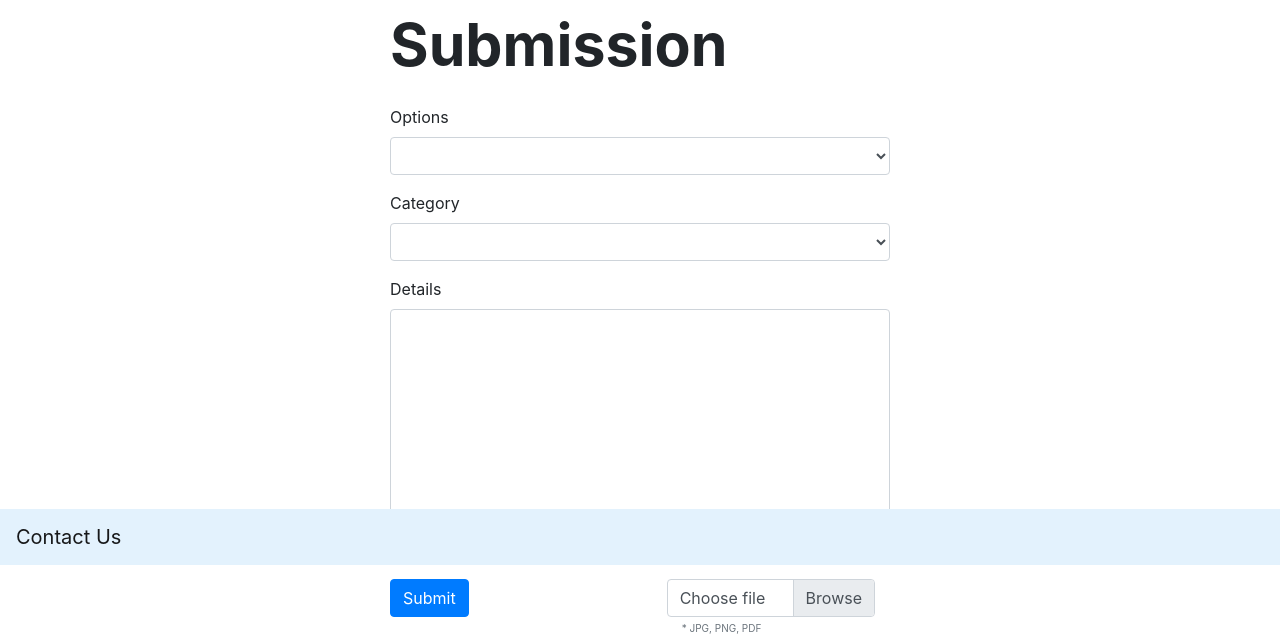
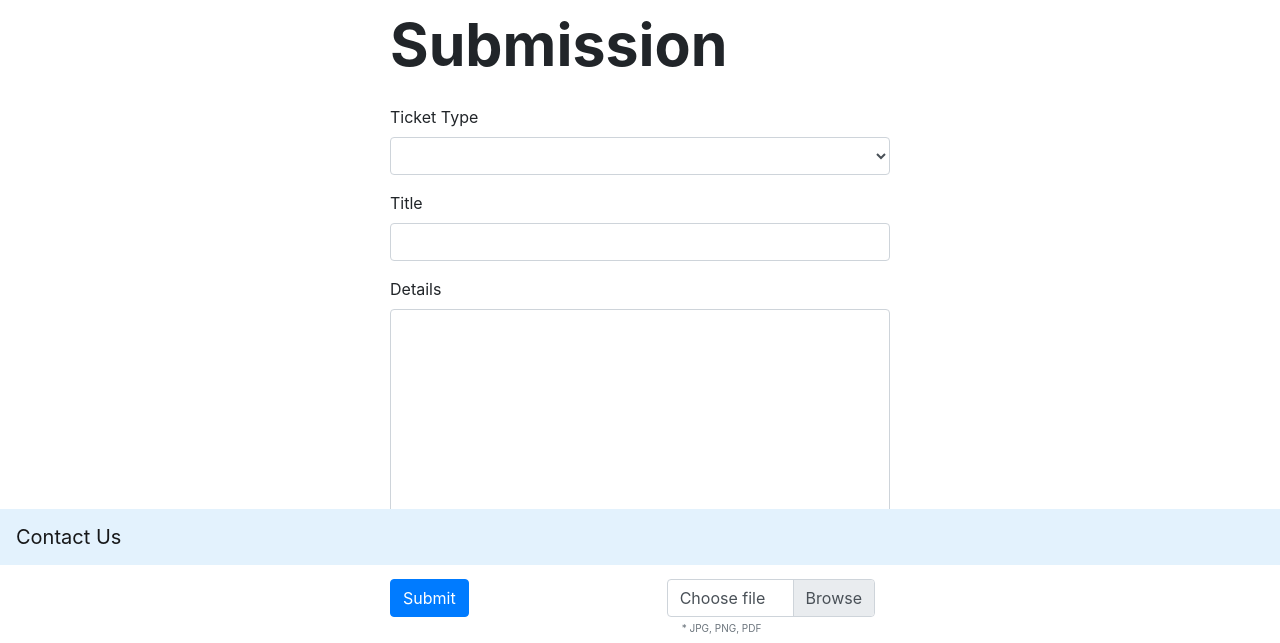
Before and after one commit to faithdaniellesee/50003project, a Flask app: page /ticket in a window 1280 px wide. Shown: the part 235-878 px from the top of the page. Run offline with Flask 2, Linux system fonts and the light colour scheme; a user stored in the database is signed in; some libraries are stand-ins or nearby versions.

Commit message:
Updated ticket

```diff
--- a/app/models.py
+++ b/app/models.py
@@ -46,8 +46,8 @@ class Tickets(db.Model):
     __tablename__ = 'tickets'
     id = db.Column(db.String(256), primary_key=True)
     name = db.Column(db.String(256))
+    title = db.Column(db.String(100))
     options = db.Column(db.String(10))
-    category = db.Column(db.String(10))
     details = db.Column(db.Text())
 
 @login.user_loader
--- a/app/routes.py
+++ b/app/routes.py
@@ -27,11 +27,11 @@ def ticket():
     form = TicketForm()
     if form.validate_on_submit():
         options = form.options.data
-        category = form.category.data
         details = form.details.data
+        title = form.title.data
         uid = uuid.uuid1()
         user = current_user.username
-        ticket = Tickets(id=uid, name=user, options=options, category=category, details=details)
+        ticket = Tickets(id=uid, name=user, options=options, title=title, details=details)
         emailsending(uid, user)
         db.session.add(ticket)
         db.session.commit()
--- a/app/templates/ticket.html
+++ b/app/templates/ticket.html
@@ -28,12 +28,12 @@
         <form action="" method="post">
             {{form.hidden_tag()}}
             <div class="form-group">
-                <label>Options</label>
+                <label>Ticket Type</label>
               {{form.options(placeholder="--select--", class="form-control", id="exampleFormControlSelect1")}}
             </div>
             <div class="form-group">
-              <label>Category</label>
-              {{form.category(placeholder="--select--", class="form-control", id="exampleFormControlSelect2")}}
+                <label>Title</label>
+                {{form.title(class="form-control", id="title", maxlength="100")}}
             </div>
             <div class="form-group">
                 <label>Details</label>
--- a/app/ticket/forms.py
+++ b/app/ticket/forms.py
@@ -1,15 +1,13 @@
 from flask_wtf import FlaskForm
-from wtforms import TextAreaField, SubmitField, SelectField, FileField
+from wtforms import TextAreaField, SubmitField, SelectField, StringField
 from wtforms.validators import DataRequired, Length
 from flask_wtf.file import FileField, FileAllowed, FileRequired
 
 class TicketForm(FlaskForm):
     ticketOptions = [(None, ''), ("Query", "Query"), ("Feedback", "Feedback"),
                      ("Suggestion", "Suggestion"), ("Others", "Others")]
-    category = [(None, ''), ("Layout", "Layout"), ("Function", "Function"),
-                ("Account", "Account"), ("Options", "Options")]
     options = SelectField(u'Ticket Options', choices=ticketOptions, validators=[DataRequired()])
-    category = SelectField(u'Category', choices=category, validators=[DataRequired()])
+    title = StringField(u'Full Name', validators=[DataRequired(), Length(max=100)])
     details = TextAreaField('Details', validators=[DataRequired(), Length(min=1)])
     file = FileField('File', validators=[FileAllowed(['jpg', 'png', 'pdf'])])
     submit = SubmitField('Submit')
```
Also changed, not shown: app/test/test_flask.py (+0 -1 lines).
